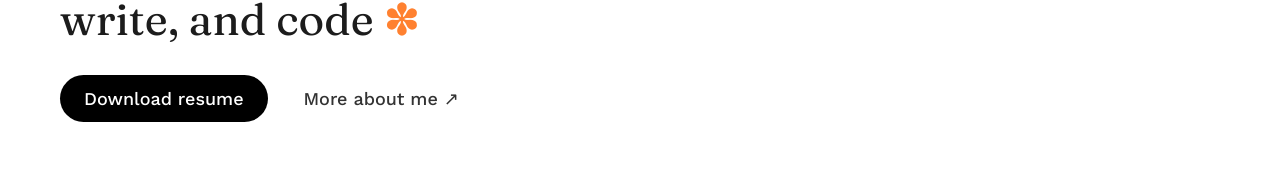
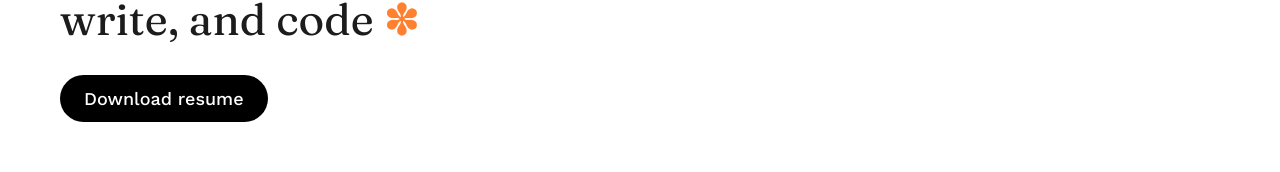
Before and after one commit to Ajay-Sai-ux/Ajay_Sai_Portfolio_2025, a Next.js app: page / in a window 1280 px wide. Shown: the part 460-632 px from the top of the page. Built offline with nearby package versions, Linux system fonts and the light colour scheme.

Commit message:
Removed secondary button

```diff
--- a/src/components/sections/Hero.jsx
+++ b/src/components/sections/Hero.jsx
@@ -36,7 +36,7 @@ const Hero = () => {
 
           <div className={styles.buttonGroup}>
             <PrimaryButton link={"https://drive.google.com/file/d/1LruuxojQ5lzJ1JA6EGXhg8ksZCqDmQWQ/view?usp=sharing"} />
-            <SecondaryButton />
+            {/* <SecondaryButton /> */}
           </div>
         </div>
       </div>
```
